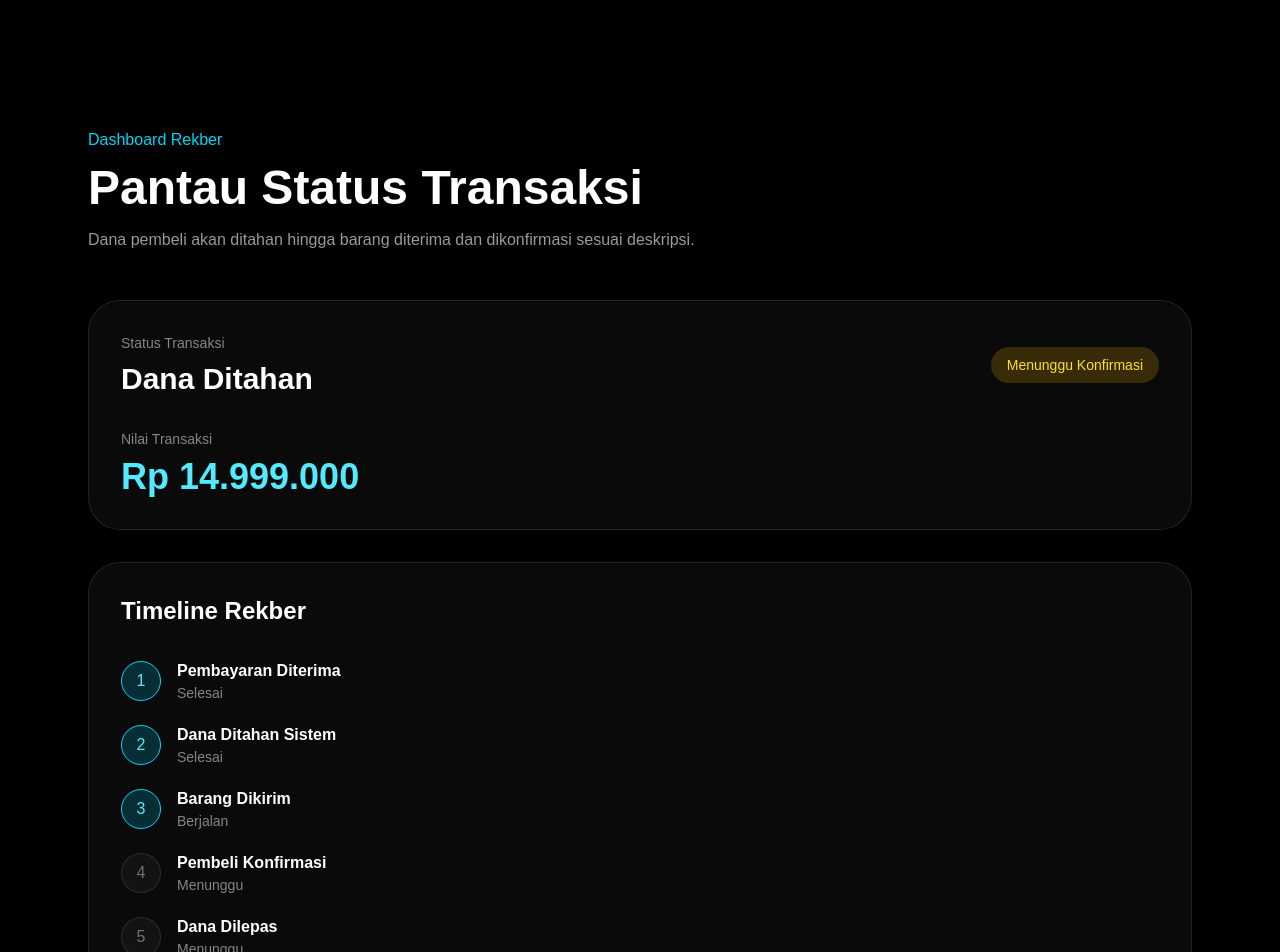
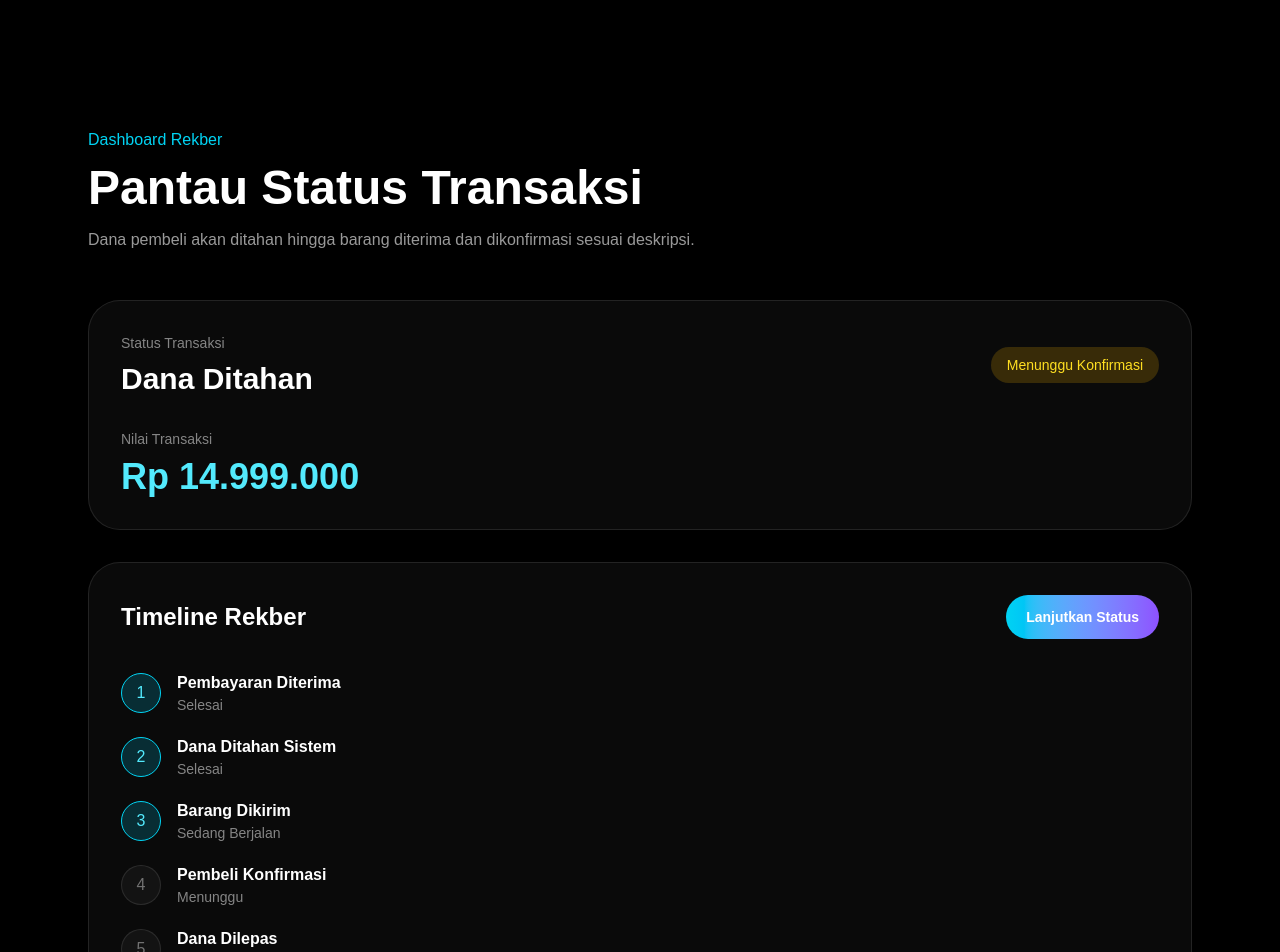
Before and after one commit to Rexlicky/gadgetswap, a Next.js app: page /escrow in a window 1280 px wide. Shown: the top 952 px of the page. Built offline with nearby package versions, Linux system fonts and the light colour scheme.

Commit message:
feat: make escrow timeline interactive

```diff
--- a/src/components/escrow/EscrowTimeline.jsx
+++ b/src/components/escrow/EscrowTimeline.jsx
@@ -1,42 +1,48 @@
+"use client";
+
+import { useState } from "react";
+
 export default function EscrowTimeline() {
+  const [currentStep, setCurrentStep] = useState(2);
+
   const steps = [
-    {
-      title: "Pembayaran Diterima",
-      status: "Selesai",
-      active: true,
-    },
-    {
-      title: "Dana Ditahan Sistem",
-      status: "Selesai",
-      active: true,
-    },
-    {
-      title: "Barang Dikirim",
-      status: "Berjalan",
-      active: true,
-    },
-    {
-      title: "Pembeli Konfirmasi",
-      status: "Menunggu",
-      active: false,
-    },
-    {
-      title: "Dana Dilepas",
-      status: "Menunggu",
-      active: false,
-    },
+    "Pembayaran Diterima",
+    "Dana Ditahan Sistem",
+    "Barang Dikirim",
+    "Pembeli Konfirmasi",
+    "Dana Dilepas",
   ];
+
+  function handleNextStep() {
+    if (currentStep < steps.length - 1) {
+      setCurrentStep(currentStep + 1);
+    }
+  }
 
   return (
     <div className="mt-8 rounded-[2rem] border border-white/10 bg-white/[0.04] p-8 backdrop-blur-xl">
+      <div className="flex items-center justify-between gap-4">
         <h2 className="text-2xl font-bold">Timeline Rekber</h2>
 
+        <button
+          onClick={handleNextStep}
+          disabled={currentStep === steps.length - 1}
+          className="rounded-full bg-gradient-to-r from-cyan-400 to-violet-500 px-5 py-3 text-sm font-semibold text-white transition hover:scale-105 disabled:cursor-not-allowed disabled:opacity-50"
+        >
+          Lanjutkan Status
+        </button>
+      </div>
+
       <div className="mt-8 space-y-5">
-        {steps.map((step, index) => (
-          <div key={step.title} className="flex items-center gap-4">
+        {steps.map((step, index) => {
+          const isActive = index <= currentStep;
+          const isCurrent = index === currentStep;
+
+          return (
+            <div key={step} className="flex items-center gap-4">
               <div
                 className={`flex h-10 w-10 items-center justify-center rounded-full border ${
-                step.active
+                  isActive
                     ? "border-cyan-400 bg-cyan-500/20 text-cyan-300"
                     : "border-white/10 bg-white/[0.04] text-white/40"
                 }`}
@@ -45,11 +51,18 @@ export default function EscrowTimeline() {
               </div>
 
               <div className="flex-1">
-              <h3 className="font-semibold">{step.title}</h3>
-              <p className="text-sm text-white/50">{step.status}</p>
+                <h3 className="font-semibold">{step}</h3>
+                <p className="text-sm text-white/50">
+                  {isCurrent
+                    ? "Sedang Berjalan"
+                    : isActive
+                      ? "Selesai"
+                      : "Menunggu"}
+                </p>
               </div>
             </div>
-        ))}
+          );
+        })}
       </div>
     </div>
   );
```
Lines whose indentation alone changed are shown as unchanged.
